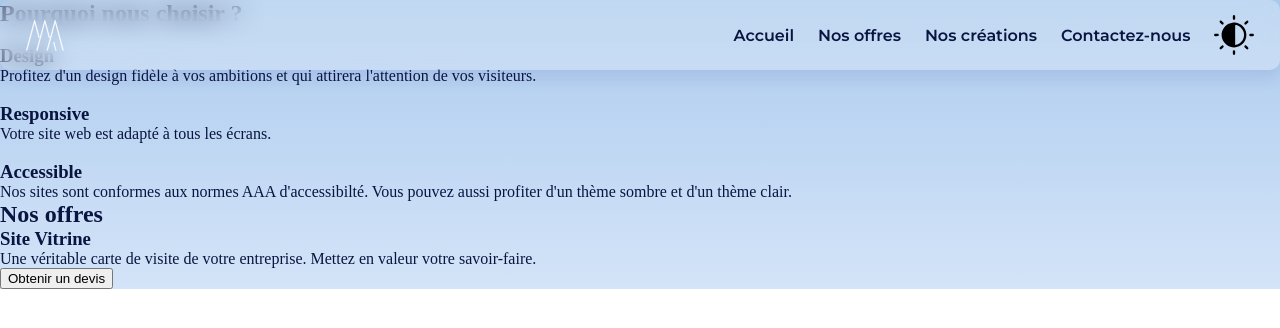
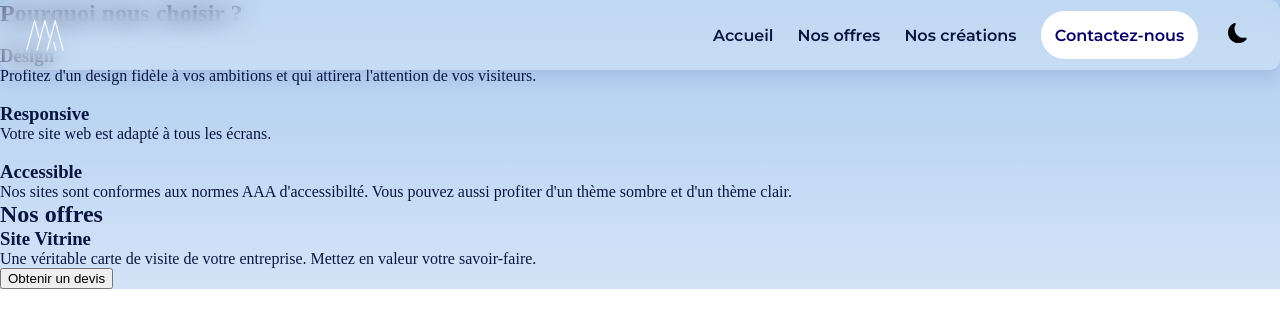
Before and after one commit to Arvialo/demo.v1, a Next.js app: page /offers in a window 1280 px wide. Shown: the top 328 px of the page. Built offline with nearby package versions, Linux system fonts and the light colour scheme.

Commit message:
theme mode

```diff
--- a/components/Header.js
+++ b/components/Header.js
@@ -1,9 +1,18 @@
 import { useState } from "react";
 import Link from "next/link";
 
-function Header({ theme, setTheme }) {
+import { BsLaptop, BsMoonFill, BsSun } from "react-icons/bs";
+import useLocalStorage from "@/hooks/useLocalStorage";
+
+function Header() {
+	const [theme, setTheme] = useLocalStorage("theme", "dark");
 	const [isOpen, setIsOpen] = useState(0);
-	console.log(theme);
+
+	const themes = {
+		light: <BsSun />,
+		dark: <BsMoonFill />,
+		system: <BsLaptop />,
+	};
 
 	return (
 		<header>
@@ -47,10 +56,23 @@
 					>
 						Contactez-nous
 					</div>
-					<img
-						src="brightness.svg"
-						onClick={() => setTheme(!theme)}
-					/>
+					<button
+						style={{
+							border: "none",
+							outline: "none",
+							background: "none",
+							fontSize: "20px",
+						}}
+						onClick={() =>
+							setTheme(
+								Object.keys(themes)[
+									(Object.keys(themes).indexOf(theme) + 1) % 3
+								]
+							)
+						}
+					>
+						{themes[theme]}
+					</button>
 				</nav>
 			</div>
 		</header>
--- /dev/null
+++ b/hooks/useColorTheme.js
@@ -0,0 +1,24 @@
+import { useEffect } from "react";
+import useLocalStorage from "./useLocalStorage";
+
+export default function useColorTheme() {
+	const [theme, setTheme] = useLocalStorage("theme", "dark");
+
+	useEffect(() => {
+		if (
+			theme === "dark" ||
+			(theme === "system" &&
+				window.matchMedia("(prefers-color-scheme: dark)").matches)
+		) {
+			document.documentElement.classList.add("dark");
+		} else {
+			document.documentElement.classList.remove("dark");
+		}
+	}, [theme]);
+
+	return {
+		theme: theme,
+		setTheme,
+		isDark: theme !== "light",
+	};
+}
--- /dev/null
+++ b/hooks/useGlobalState.ts
@@ -0,0 +1,34 @@
+import { useEffect, useState } from "react";
+
+type Listener = (state: any) => void;
+
+const listeners = new Map<string, Set<Listener>>();
+
+export default function useGlobalState<StateType>(
+  key: string,
+  initialState?: StateType
+): [StateType, (state: StateType) => void] {
+  const [state, setState] = useState(initialState);
+
+  const setGlobalState = (newGlobalState: StateType) => {
+    listeners
+      .get(key)!
+      .forEach((listener: Listener) => listener(newGlobalState));
+  };
+
+  useEffect(() => {
+    if (!listeners.has(key)) {
+      listeners.set(key, new Set());
+    }
+
+    const listener: Listener = (state) => setState(state);
+
+    listeners.get(key)!.add(listener);
+
+    return () => {
+      listeners.get(key)!.delete(listener);
+    };
+  }, []);
+
+  return [state!, setGlobalState];
+}
--- /dev/null
+++ b/hooks/useLocalStorage.js
@@ -0,0 +1,27 @@
+import { useEffect } from "react";
+import useGlobalState from "./useGlobalState";
+
+export default function useLocalStorage(key, defaultValue) {
+	const [data, setData] = useGlobalState(key, "init");
+
+	useEffect(() => {
+		let localData = localStorage.getItem(key);
+
+		if (!localData) {
+			setData(defaultValue);
+			localStorage.setItem(key, defaultValue);
+		} else {
+			setData(localData);
+		}
+	}, []);
+
+	useEffect(() => {
+		if (data === "init") return;
+
+		localStorage.setItem(key, data);
+	}, [data]);
+
+	console.log(data);
+
+	return [data, setData];
+}
--- a/package.json
+++ b/package.json
@@ -17,6 +17,7 @@
     "react": "18.2.0",
     "react-device-detect": "^2.2.3",
     "react-dom": "18.2.0",
+    "react-icons": "^4.9.0",
     "react-router-dom": "^6.12.0",
     "xhr2": "^0.2.1"
   }
--- a/pages/_document.js
+++ b/pages/_document.js
@@ -1,6 +1,11 @@
 import { Html, Head, Main, NextScript } from "next/document";
+// import useColorTheme from "@/hooks/useColorTheme";
+import useLocalStorage from "@/hooks/useLocalStorage";
+import { useEffect } from "react";
 
 export default function Document() {
+	const [theme, setTheme] = useLocalStorage("theme", "dark");
+
 	return (
 		<Html lang="en" className="light_theme-html">
 			<Head />
--- a/pages/index.js
+++ b/pages/index.js
@@ -4,8 +4,11 @@
 import AOS from "aos";
 import "aos/dist/aos.css";
 import { useEffect, useRef, useState } from "react";
+import useLocalStorage from "@/hooks/useLocalStorage";
 
 export default function Home() {
+	const [theme, setTheme] = useLocalStorage("theme", "dark");
+
 	const ref = useRef(null);
 
 	const handleClick = () => {
@@ -16,7 +19,6 @@
 		AOS.init();
 	}, []);
 
-	const [theme, setTheme] = useState(1);
 	return (
 		<>
 			<Head>
@@ -31,7 +33,7 @@
 				/>
 				<meta name="format-detection" content="telephone=no" />
 			</Head>
-			<Header theme={theme} setTheme={setTheme} />
+			<Header />
 			<main>
 				<div className="hero-banner">
 					<div className="hero-banner-texte">
```
Also changed, not shown: 1 other file (tests, documents, lock files or other folders).
